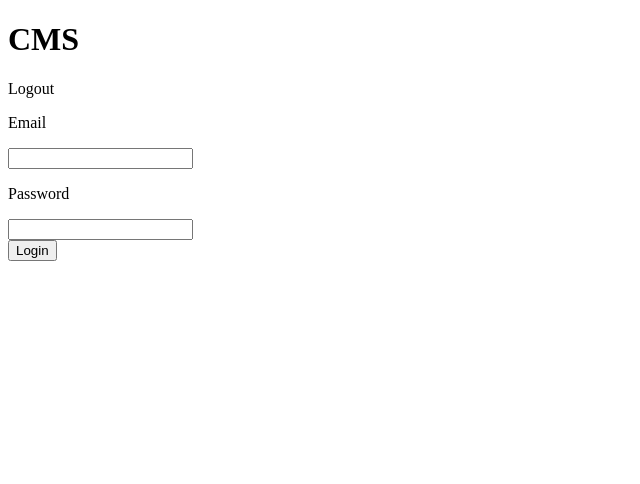
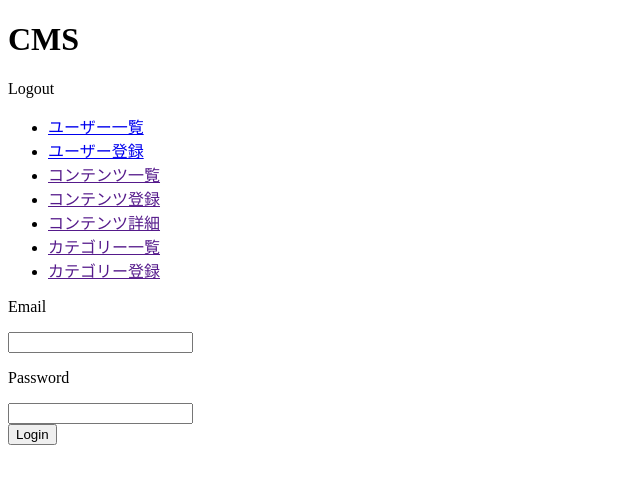
Before and after one commit to katsukiwataru/web-pro-work, a PHP site: page / in a window 1280 px wide. Shown: the top 484 px of the page, without its empty margins (0-640 px from the left). Run offline with PHP 8.4, Linux system fonts and the light colour scheme.

Commit message:
add list

```diff
--- a/work/index.php
+++ b/work/index.php
@@ -13,7 +13,16 @@
     <span>Logout</span>
   </div>
   </header>
-  <form action="create.php" method="POST">
+  <ul>
+    <li><a href="user_list.php">ユーザー一覧</a></li>
+    <li><a href="user_register.php">ユーザー登録</a></li>
+    <li><a href="">コンテンツ一覧</a></li>
+    <li><a href="">コンテンツ登録</a></li>
+    <li><a href="">コンテンツ詳細</a></li>
+    <li><a href="">カテゴリー一覧</a></li>
+    <li><a href="">カテゴリー登録</a></li>
+  </ul>
+  <form action="login.php" method="POST">
     <div>
       <p>Email</p>
       <input type="text" name="mail">
```
